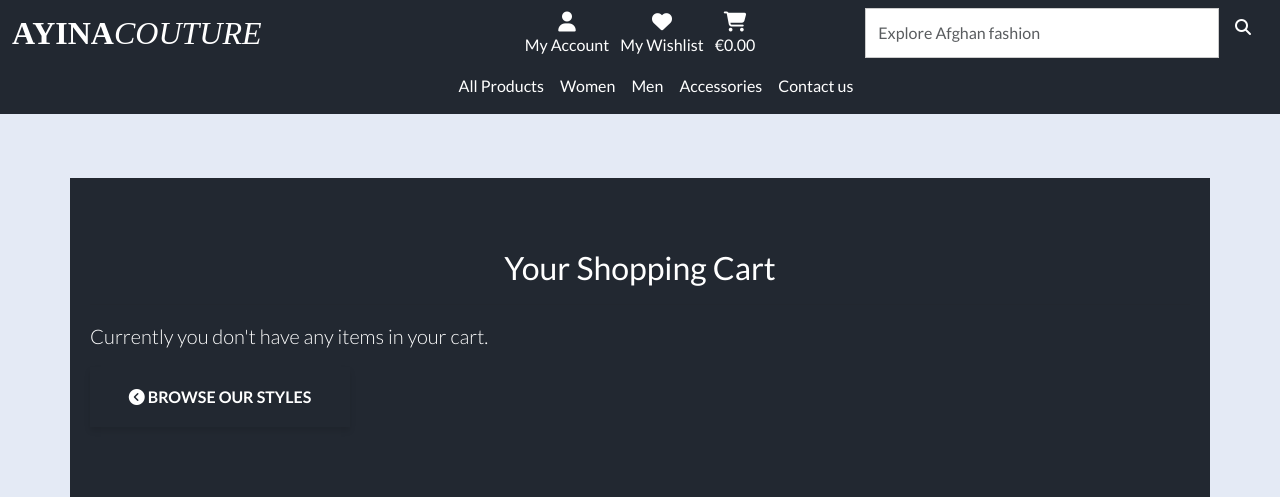
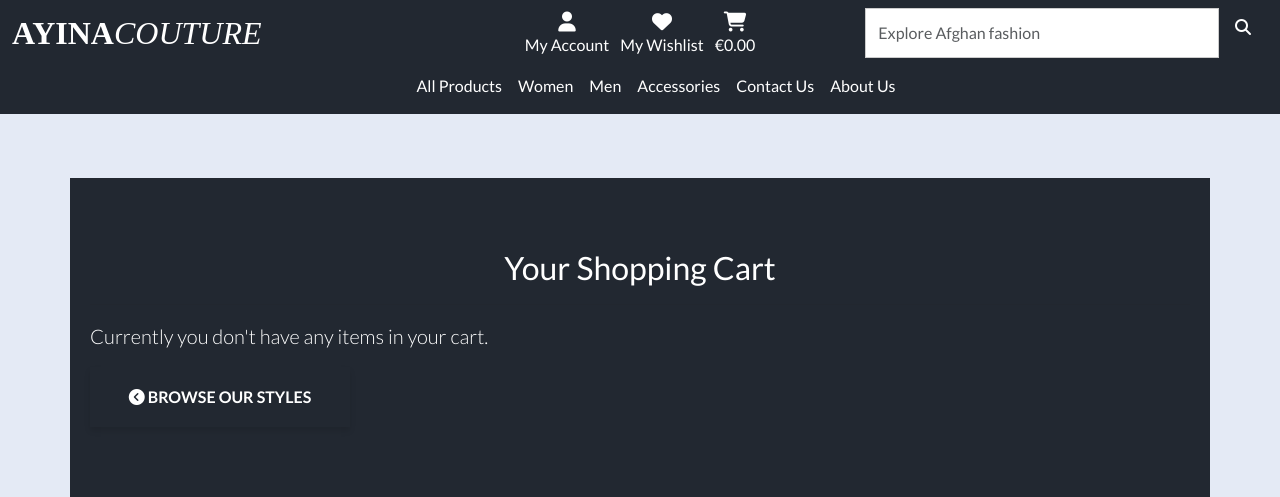
Before and after one commit to ci-mustafa/ayina-couture, a Django app: page /cart/ in a window 1280 px wide. Shown: the top 497 px of the page. Run offline with Django 5.2, Linux system fonts and the light colour scheme; some libraries are stand-ins or nearby versions; some web fonts are replaced.

Commit message:
mod: move about us link to main navbar

```diff
--- a/templates/base.html
+++ b/templates/base.html
@@ -53,11 +53,9 @@
                             {% endif %}
                             <a href="{% url 'profile' %}" class="dropdown-item">My Profile</a>
                             <a href="{% url 'account_logout' %}" class="dropdown-item">Logout</a>
-                            <a href="{% url 'about' %}" class="dropdown-item">About Us</a>
                             {% else %}
                             <a href="{% url 'account_signup' %}" class="dropdown-item">Register</a>
                             <a href="{% url 'account_login' %}" class="dropdown-item">Login</a>
-                            <a href="{% url 'about' %}" class="dropdown-item">About Us</a>
                             {% endif %}
                         </div>
                     </li>
--- a/templates/includes/main-navbar.html
+++ b/templates/includes/main-navbar.html
@@ -26,7 +26,12 @@
         </li>
         <li class="nav-item">
             <a class="font-weight-bold nav-link " href="{% url 'contact' %}" id="contact-link">
-                Contact us
+                Contact Us
+            </a>
+        </li>
+        <li class="nav-item">
+            <a class="font-weight-bold nav-link " href="{% url 'about' %}" id="contact-link">
+                About Us
             </a>
         </li>
     </ul>
--- a/templates/includes/mobile-header.html
+++ b/templates/includes/mobile-header.html
@@ -35,11 +35,9 @@
             {% endif %}
             <a href="{% url 'profile' %}" class="dropdown-item">My Profile</a>
             <a href="{% url 'account_logout' %}" class="dropdown-item">Logout</a>
-            <a href="{% url 'about' %}" class="dropdown-item">About Us</a>
         {% else %}
             <a href="{% url 'account_signup' %}" class="dropdown-item">Register</a>
             <a href="{% url 'account_login' %}" class="dropdown-item">Login</a>
-            <a href="{% url 'about' %}" class="dropdown-item">About Us</a>
         {% endif %}
     </div>
 </li>
```
